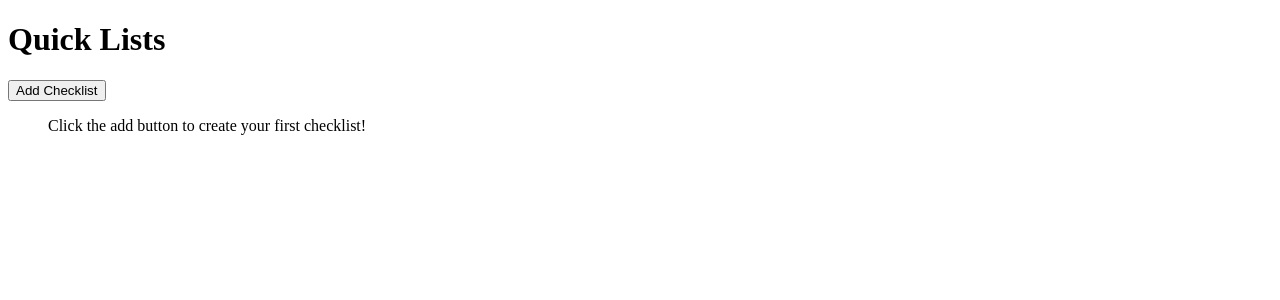
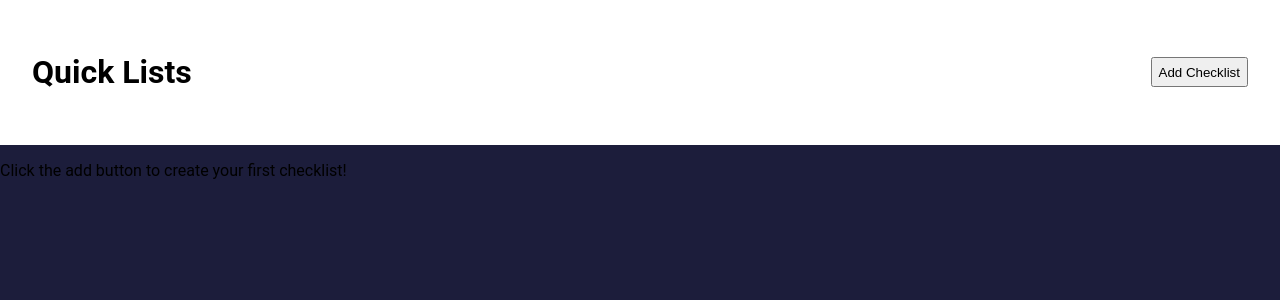
Before and after one commit to pvlchkhrv/quick-lists, an Angular app: page /home in a window 1280 px wide. Shown: the top 300 px of the page. Built offline with nearby package versions, Linux system fonts and the light colour scheme.

Commit message:
some styles

```diff
--- a/src/app/checklist/ui/checklist-header.component.ts
+++ b/src/app/checklist/ui/checklist-header.component.ts
@@ -18,6 +18,13 @@
     </header>
   `,
   imports: [RouterLink],
+  styles:[
+    `
+      button {
+        margin-left: 1rem;
+      }
+    `,
+  ]
 })
 export class ChecklistHeaderComponent {
   @Input({ required: true }) checklist!: Checklist;
--- a/src/app/checklist/ui/checklist-item-list.component.ts
+++ b/src/app/checklist/ui/checklist-item-list.component.ts
@@ -29,7 +29,27 @@
       </ul>
     </section>
   `,
-  imports: [],
+  styles: [
+    `
+      ul {
+        padding: 0;
+        margin: 0;
+      }
+      li {
+        font-size: 1.5em;
+        display: flex;
+        justify-content: space-between;
+        background: var(--color-light);
+        list-style-type: none;
+        margin-bottom: 1rem;
+        padding: 1rem;
+
+        button {
+          margin-left: 1rem;
+        }
+      }
+    `,
+  ],
 })
 export class ChecklistItemList {
   @Input({ required: true }) checklistItems!: ChecklistItem[];
--- a/src/app/home/ui/checklist-list.component.ts
+++ b/src/app/home/ui/checklist-list.component.ts
@@ -21,7 +21,27 @@
       }
     </ul>
   `,
-  styles: [],
+  styles: [
+    `
+      ul {
+        padding: 0;
+        margin: 0;
+      }
+      li {
+        font-size: 1.5em;
+        display: flex;
+        justify-content: space-between;
+        background: var(--color-light);
+        list-style-type: none;
+        margin-bottom: 1rem;
+        padding: 1rem;
+
+        button {
+          margin-left: 1rem;
+        }
+      }
+    `,
+  ],
   imports: [RouterLink],
 })
 export class ChecklistList {
--- a/src/styles.scss
+++ b/src/styles.scss
@@ -1 +1,44 @@
-/* You can add global styles to this file, and also import other style files */
+:root {
+  --color-primary: #32db64;
+  --color-secondary: #2dd36f;
+  --color-dark: #1c1d3b;
+  --color-light: #ffffff;
+}
+
+html {
+  height: 100%;
+}
+
+body {
+  margin: 0;
+  height: 100%;
+  background: var(--color-dark);
+  font-family: "Roboto", sans-serif;
+}
+
+header {
+  display: flex;
+  justify-content: space-between;
+  align-items: center;
+  padding: 2rem;
+  background: var(--color-light);
+}
+
+section {
+  height: 100%;
+  padding: 2rem;
+  background: var(--color-primary);
+}
+
+button {
+  height: 30px;
+}
+
+.dialog-container {
+  position: absolute !important;
+  background: var(--color-dark);
+  top: 0;
+  bottom: 0;
+  right: 0;
+  left: 0;
+}
```
